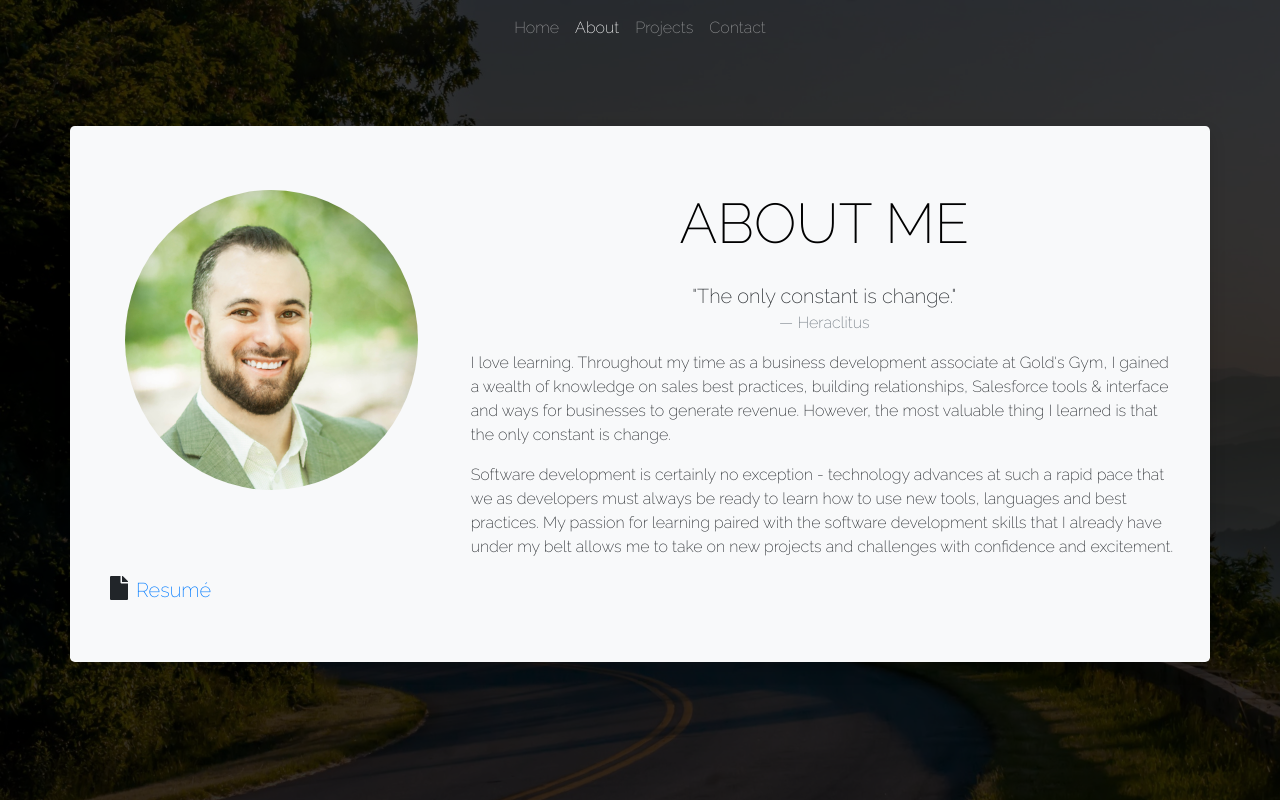
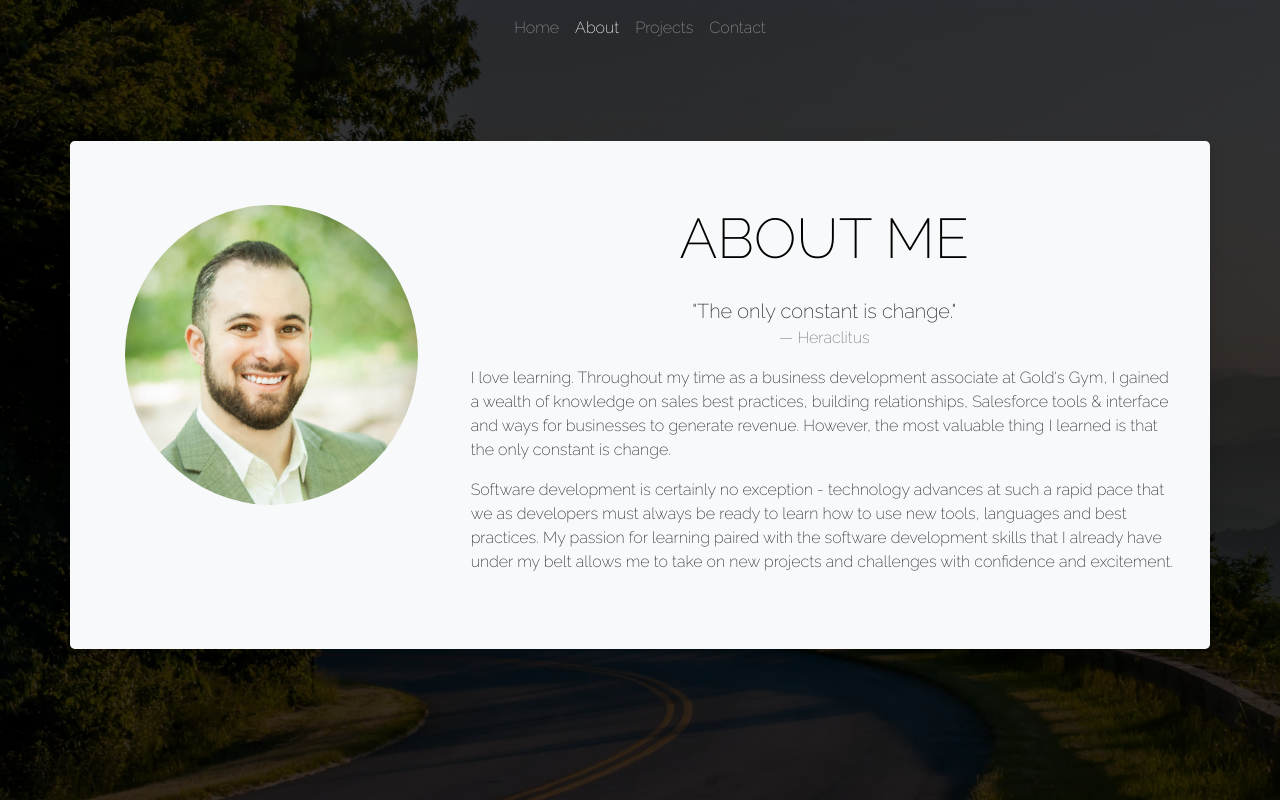
Before and after one commit to shapirobd/portfolio, a Flask app: page /about in a window 1280 px wide. Run offline with Flask 2, Linux system fonts and the light colour scheme.

Commit message:
removed resume

```diff
--- a/templates/about.html
+++ b/templates/about.html
@@ -76,12 +76,6 @@ content %}
 										</p>
 									</div>
 								</div>
-								<div>
-									<p>
-										<i class="fas fa-file mx-2"></i
-										><a id="resume-link" href="../static/Resume.pdf">Resumé</a>
-									</p>
-								</div>
 							</div>
 						</div>
 					</div>
```
